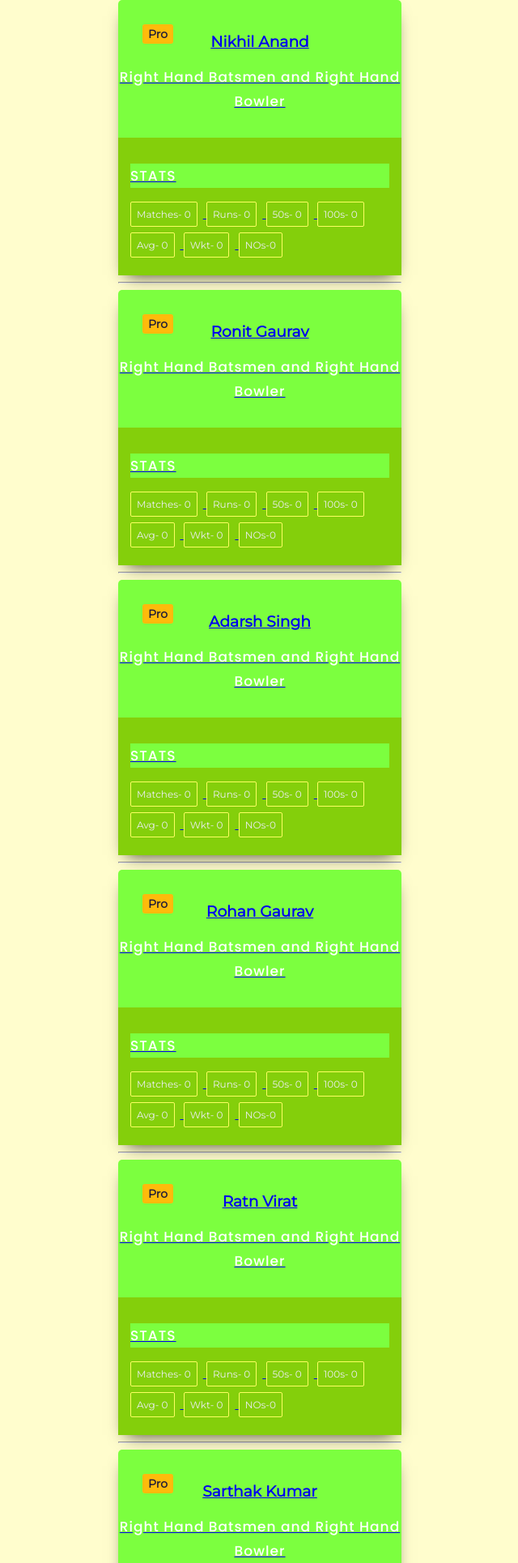
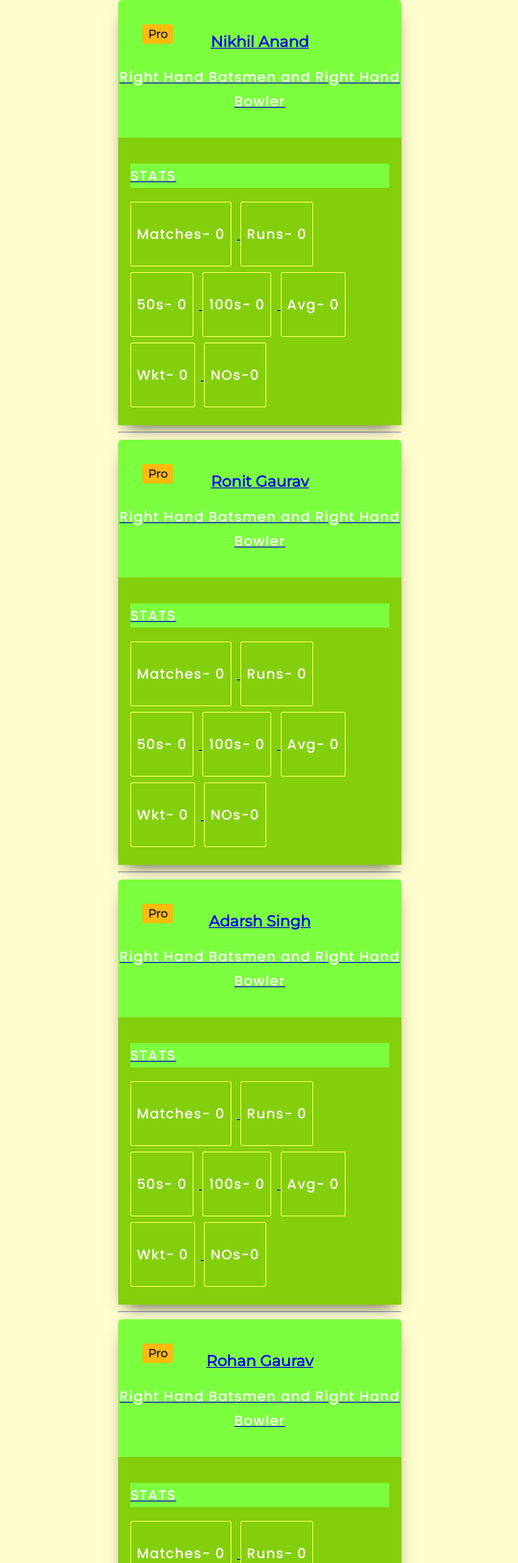
Before and after one commit to rishabhgaurav007/IndoorCricketScoring, a Django app: page / in a window 1280 px wide. Shown: the top 1930 px of the page at 81% size, without its empty margins (319-959 px from the left). Run offline with Django 3.2, Linux system fonts and the light colour scheme; data comes from the database, SQL or seed files in the repository.

Commit message:
Changes in font

```diff
--- a/templates/index.html
+++ b/templates/index.html
@@ -21,13 +21,13 @@
                     <div class="skills" style="color: #7cff3f">
                         <h6  style="color: #ecedf3"><p>STATS</p></h6>
                         <ul>
-                            <li style="color: #ecedf3">Matches- {{ player.matches }}</li>
-                            <li style="color: #ecedf3">Runs- {{ player.runs }}</li>
-                            <li style="color: #ecedf3">50s- {{ player.fifties }}</li>
-                            <li style="color: #ecedf3">100s- {{ player.hundreds }}</li>
-                            <li style="color: #ecedf3">Avg- {{ player.average }}</li>
-                            <li style="color: #ecedf3">Wkt- {{ player.wickets }}</li>
-                            <li style="color: #ecedf3">NOs-{{ player.notouts }}</li>
+                            <li style="color: #ecedf3" ><p>Matches- {{ player.matches }}</p></li>
+                            <li style="color: #ecedf3"><p>Runs- {{ player.runs }}</p></li>
+                            <li style="color: #ecedf3"><p>50s- {{ player.fifties }}</p></li>
+                            <li style="color: #ecedf3"><p>100s- {{ player.hundreds }}</p></li>
+                            <li style="color: #ecedf3"><p>Avg- {{ player.average }}</p></li>
+                            <li style="color: #ecedf3"><p>Wkt- {{ player.wickets }}</p></li>
+                            <li style="color: #ecedf3"><p>NOs-{{ player.notouts }}</p></li>
                         </ul>
                     </div>
                      </a>
```
Also changed, not shown: templates/show.html (+7 -6 lines).
